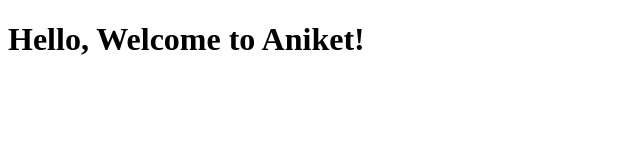
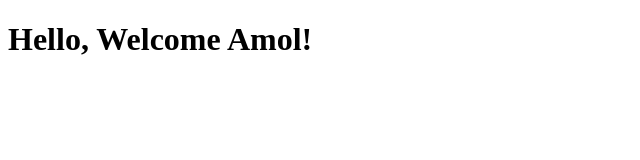
Before and after one commit to AniketDhanai/test, a plain HTML site: page index.html in a window 1280 px wide. Shown: the whole page, without its empty margins (0-640 px from the left). Drawn offline with Linux system fonts and the light colour scheme.

Commit message:
Update index.html

```diff
--- a/index.html
+++ b/index.html
@@ -4,6 +4,6 @@
     <title>Index Page</title>
 </head>
 <body>
-    <h1>Hello, Welcome to Aniket!</h1>
+    <h1>Hello, Welcome Amol!</h1>
 </body>
 </html>
```
